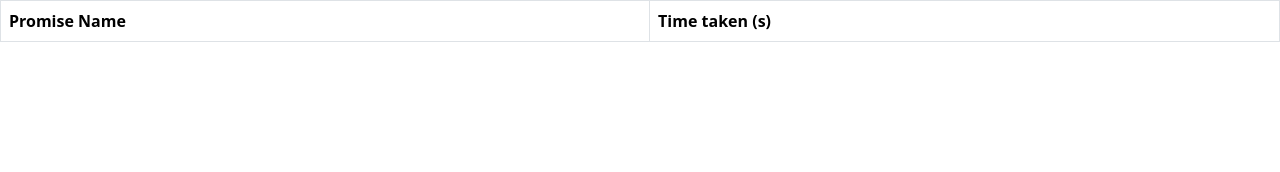
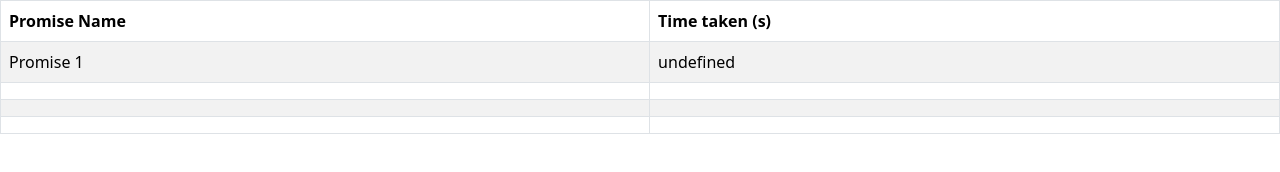
Before and after one commit to acciojob/wait-for-multiple-promises-Anurag-Bachheti, a website: page main.html in a window 1280 px wide. Drawn offline with nearby package versions, Linux system fonts and the light colour scheme.

Commit message:
created a submission

```diff
--- a/main.html
+++ b/main.html
@@ -16,11 +16,29 @@
     <table class="table table-striped table-hover table-bordered">
       <thead>
         <tr>
-          <th>Promise Name</th>
-          <th>Time taken (s)</th>
+          <th >Promise Name</th>
+          <th id="second">Time taken (s)</th>
         </tr>
       </thead>
-      <tbody id="output"></tbody>
+      <tbody id="output">
+		  <tr>
+			  <td id="first1"></td>
+			  <td id="first2"></td>
+		  </tr>
+		  <tr>
+			  <td id="first2"></td>
+			  <td id="second2"></td>
+		  </tr>
+		  <tr>
+			  <td id="third1"></td>
+			  <td id="third2"></td>
+		  </tr>
+		  <tr>
+			  <td id="forth1"></td>
+			  <td id="forth2"></td>
+		  </tr>
+	  </tbody>
+
     </table>
 
     <script type="text/javascript" src="./script.js"></script>
--- a/script.js
+++ b/script.js
@@ -1 +1,30 @@
-//your JS code here. If required.
+let block2 = document.getElementById("first2");
+
+const promise1 = () => {
+    return new Promise((resolve, reject) => {
+        setTimeout(() => {
+			resolve("Promise 1")
+		}, 1000);
+    });
+}
+
+const promise2 = () => {
+    return new Promise((resolve, reject) => {
+        setTimeout(() => {
+			resolve("Promise 2")
+		}, 1000);
+    });
+};
+
+const promise3 = () => {
+    return new Promise((resolve, reject) => {
+        setTimeout(() =>
+			{resolve("Promise 3")
+		}, 1000);
+    });
+};
+
+Promise.all([promise1(), promise2(), promise3()]).then((data) => {
+	document.getElementById("first1").innerHTML = data[0];
+	document.getElementById("first2").innerHTML = data[0].getMiliseconds;
+});
```
